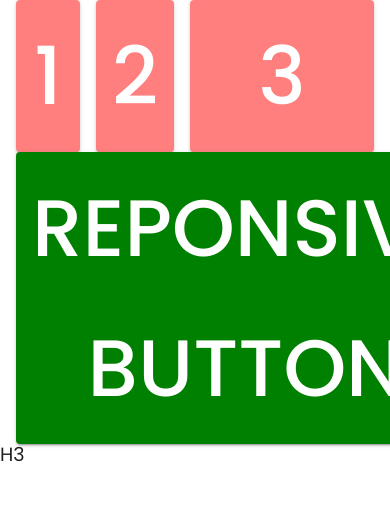
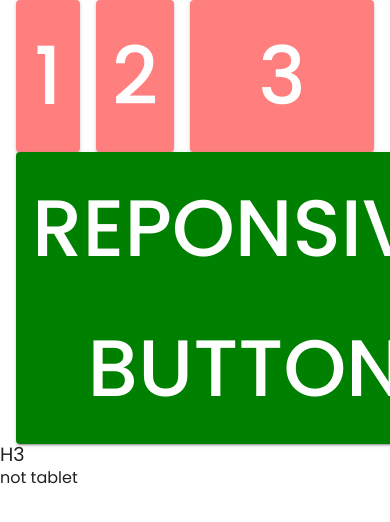
Before and after one commit to bug2007/Learning-Material-UI, a React (Vite) app: page / in a window 390 px wide. Shown: the top 522 px of the page. Built offline with nearby package versions, Linux system fonts and the light colour scheme.

Commit message:
responsive design using useMediaQuery() hook

```diff
--- a/src/App.tsx
+++ b/src/App.tsx
@@ -1,4 +1,4 @@
-import { Button, CssBaseline, TextField, Slider, Stack, Container, type SliderProps, colors, Typography, RadioGroup, FormControlLabel, Radio, alpha, Grid } from "@mui/material"
+import { Button, CssBaseline, TextField, Slider, Stack, Container, type SliderProps, colors, Typography, RadioGroup, FormControlLabel, Radio, alpha, Grid, useMediaQuery } from "@mui/material"
 import AutoAwesomeRoundedIcon from '@mui/icons-material/AutoAwesomeRounded';
 import { createTheme, styled, ThemeProvider, useColorScheme } from '@mui/material/styles';
 import { red, blue, purple, lime } from '@mui/material/colors';
@@ -125,7 +125,13 @@ function ThemeToggle() {
   )
 }
 
+// const useIsTablet = () => useMediaQuery("(min-width: 640px)")  // in another file suppose
+
 function App() {
+  const isTablet = useMediaQuery("(min-width: 640px)")
+  // OR
+  // const isTablet = useIsTablet();
+
   return (
     // <>
     // <CssBaseline />
@@ -199,6 +205,7 @@ function App() {
         <Button sx={{ backgroundColor: 'green', [theme.breakpoints.between('xs', 'lg')] : {backgroundColor: 'red'}}}>Reponsive Button</Button>
       </Container>
       <Typography variant="h3">H3</Typography>
+      {isTablet ? <>tablet</> : <>not tablet</>}
     </ThemeProvider>
   )
 }
```
